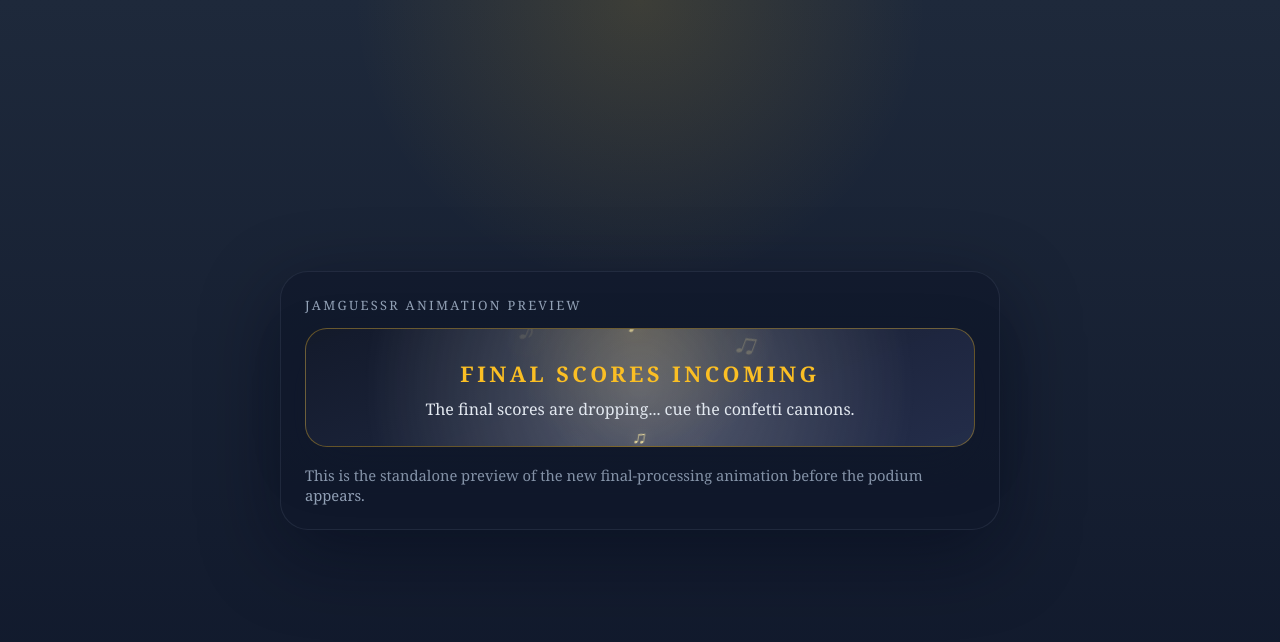
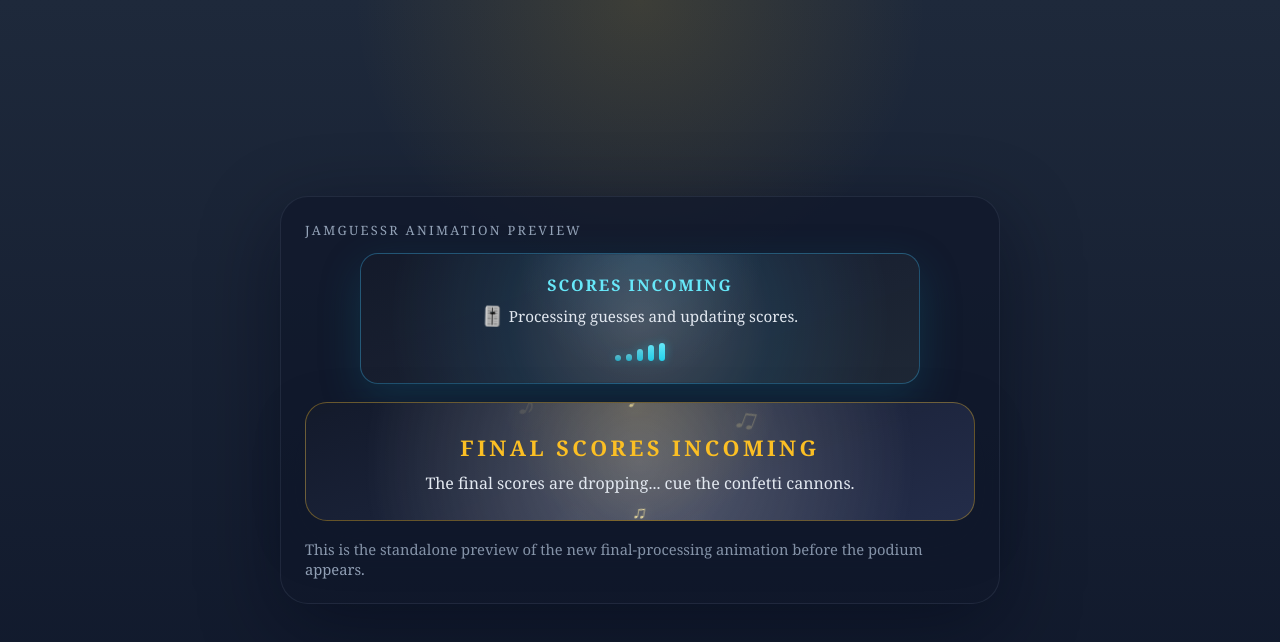
Before and after one commit to rbrambley/JamGuessr, a website: page animation-preview.html in a window 1280 px wide. Drawn offline with Linux system fonts and the light colour scheme.

Commit message:
tweak: intensify round processing flash

```diff
--- a/animation-preview.html
+++ b/animation-preview.html
@@ -48,6 +48,83 @@
       text-transform: uppercase;
       color: var(--muted);
     }
+
+    .reveal-calculating {
+      position: relative;
+      overflow: hidden;
+      margin: 8px auto 18px;
+      padding: 20px 18px 18px;
+      max-width: 560px;
+      border-radius: 18px;
+      border: 1px solid rgba(56, 189, 248, 0.34);
+      background:
+        radial-gradient(circle at top, rgba(56, 189, 248, 0.14), transparent 40%),
+        linear-gradient(160deg, rgba(20, 26, 43, 0.92), rgba(31, 41, 55, 0.94));
+      text-align: center;
+      color: #cbd5e1;
+      font-size: 0.95rem;
+      box-shadow: 0 14px 40px rgba(14, 116, 144, 0.25);
+    }
+
+    .reveal-calculating::after {
+      content: "";
+      position: absolute;
+      inset: -14%;
+      pointer-events: none;
+      background: radial-gradient(circle, rgba(255, 255, 255, 0.46), rgba(56, 189, 248, 0.22) 34%, rgba(56, 189, 248, 0) 64%);
+      opacity: 0;
+      mix-blend-mode: screen;
+      animation: revealScoreFlash 1.6s ease-out infinite;
+    }
+
+    .reveal-calculating-title {
+      position: relative;
+      z-index: 1;
+      font-size: 1rem;
+      font-weight: 900;
+      letter-spacing: 0.12em;
+      color: #67e8f9;
+    }
+
+    .reveal-calculating-copy {
+      position: relative;
+      z-index: 1;
+      margin-top: 8px;
+      color: #e2e8f0;
+    }
+
+    .reveal-calc-icon {
+      display: inline-block;
+      font-size: 1.05rem;
+      margin-right: 6px;
+      transform-origin: center;
+      animation: revealCalcIconPulse 1.1s ease-in-out infinite;
+    }
+
+    .reveal-calculating-bars {
+      position: relative;
+      z-index: 1;
+      margin: 14px auto 2px;
+      display: inline-flex;
+      align-items: flex-end;
+      gap: 5px;
+      height: 20px;
+    }
+
+    .reveal-calculating-bars span {
+      width: 6px;
+      height: 6px;
+      border-radius: 999px;
+      background: linear-gradient(180deg, #67e8f9, #22d3ee);
+      box-shadow: 0 0 10px rgba(34, 211, 238, 0.45);
+      animation: revealEqualizer 1s ease-in-out infinite;
+    }
+
+    .reveal-calculating-bars span:nth-child(1) { animation-delay: 0s; }
+    .reveal-calculating-bars span:nth-child(2) { animation-delay: 0.12s; }
+    .reveal-calculating-bars span:nth-child(3) { animation-delay: 0.24s; }
+    .reveal-calculating-bars span:nth-child(4) { animation-delay: 0.36s; }
+    .reveal-calculating-bars span:nth-child(5) { animation-delay: 0.48s; }
 
     .final-processing-shell {
       position: relative;
@@ -134,6 +211,25 @@
       }
     }
 
+    @keyframes revealCalcIconPulse {
+      0%, 100% { transform: scale(1) rotate(0deg); }
+      35% { transform: scale(1.18) rotate(-6deg); }
+      70% { transform: scale(1.08) rotate(6deg); }
+    }
+
+    @keyframes revealEqualizer {
+      0%, 100% { height: 6px; opacity: 0.72; }
+      50% { height: 18px; opacity: 1; }
+    }
+
+    @keyframes revealScoreFlash {
+      0%, 100% { opacity: 0; transform: scale(0.84); }
+      8% { opacity: 0.82; transform: scale(1.02); }
+      18% { opacity: 0.22; transform: scale(1.08); }
+      52% { opacity: 0.54; transform: scale(0.98); }
+      64% { opacity: 0.12; transform: scale(1.12); }
+    }
+
     @keyframes finalScoreFlash {
       0%, 54%, 100% {
         opacity: 0;
@@ -161,6 +257,13 @@
 <body>
   <main class="preview-shell">
     <div class="eyebrow">JamGuessr Animation Preview</div>
+    <div class="reveal-calculating">
+      <div class="reveal-calculating-title">SCORES INCOMING</div>
+      <div class="reveal-calculating-copy"><span class="reveal-calc-icon">🎚️</span>Processing guesses and updating scores.</div>
+      <div class="reveal-calculating-bars" aria-hidden="true">
+        <span></span><span></span><span></span><span></span><span></span>
+      </div>
+    </div>
     <div class="final-processing-shell">
       <div class="final-processing-burst" aria-hidden="true">
         <span>♪</span><span>♫</span><span>♬</span><span>♪</span><span>♩</span><span>♫</span>
--- a/css/styles.css
+++ b/css/styles.css
@@ -951,9 +951,10 @@ li { margin: 8px 0; line-height: 1.5; }
   position: absolute;
   inset: -14%;
   pointer-events: none;
-  background: radial-gradient(circle, rgba(56, 189, 248, 0.34), rgba(56, 189, 248, 0) 60%);
+  background: radial-gradient(circle, rgba(255, 255, 255, 0.46), rgba(56, 189, 248, 0.22) 34%, rgba(56, 189, 248, 0) 64%);
   opacity: 0;
-  animation: revealScoreFlash 2s ease-out infinite;
+  mix-blend-mode: screen;
+  animation: revealScoreFlash 1.6s ease-out infinite;
 }
 
 .reveal-calculating-title {
@@ -1017,9 +1018,11 @@ li { margin: 8px 0; line-height: 1.5; }
 }
 
 @keyframes revealScoreFlash {
-  0%, 100% { opacity: 0; transform: scale(0.86); }
-  18% { opacity: 0.38; transform: scale(1.04); }
-  36% { opacity: 0.05; transform: scale(1.1); }
+  0%, 100% { opacity: 0; transform: scale(0.84); }
+  8% { opacity: 0.82; transform: scale(1.02); }
+  18% { opacity: 0.22; transform: scale(1.08); }
+  52% { opacity: 0.54; transform: scale(0.98); }
+  64% { opacity: 0.12; transform: scale(1.12); }
 }
 
 .final-processing-shell {
```
